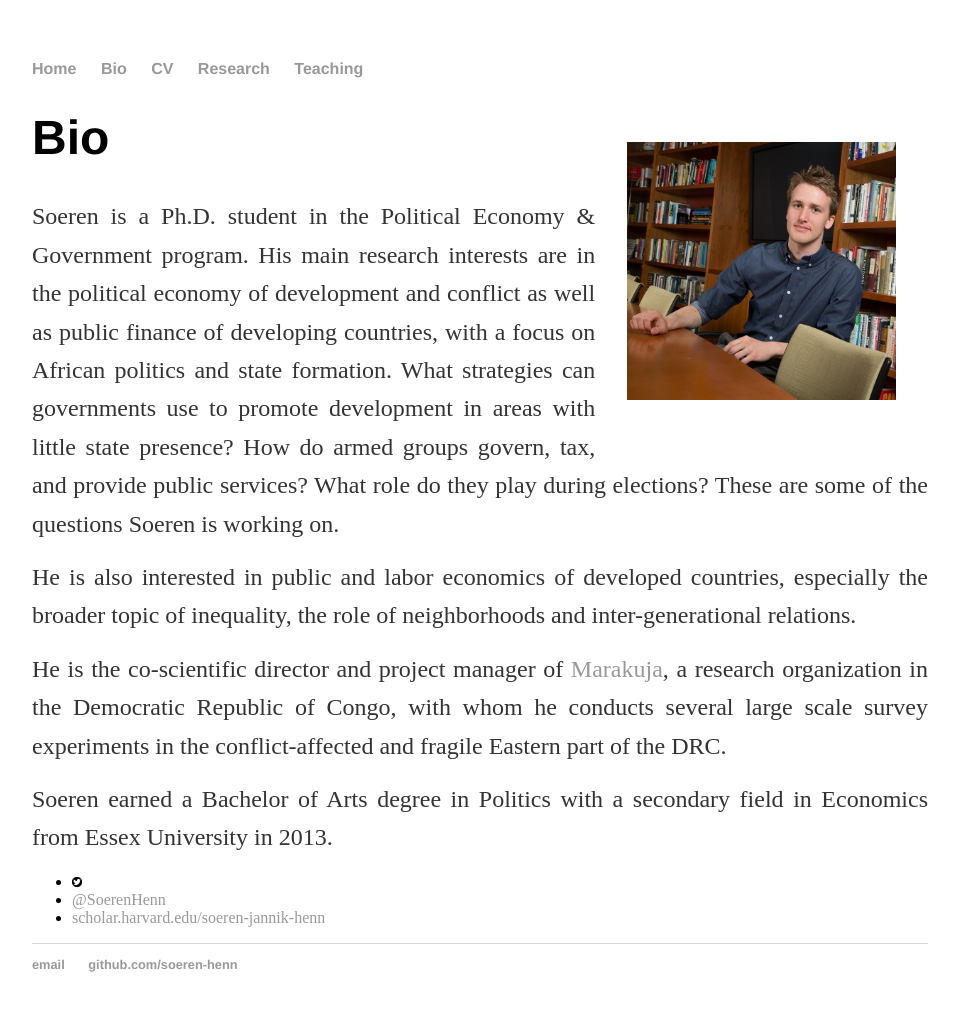
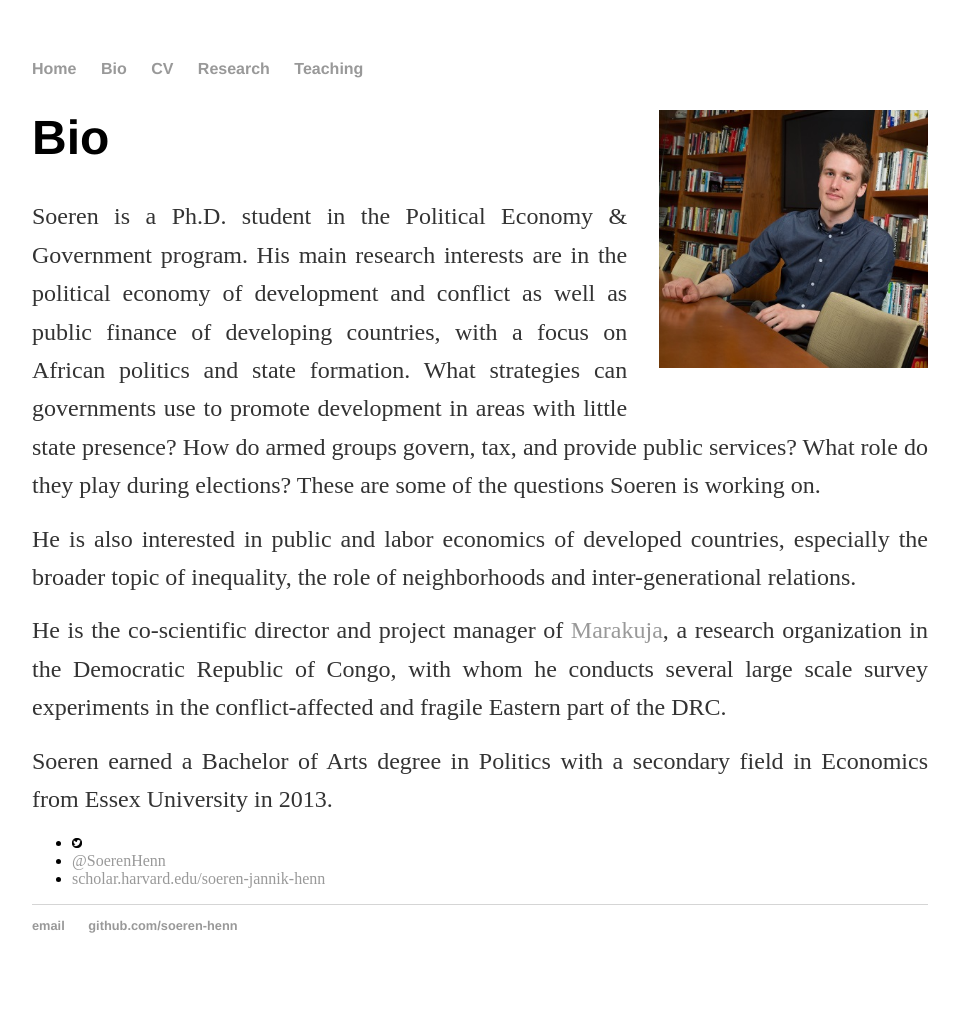
Before and after one commit to soeren-henn/soeren-henn.github.io, a Jekyll site: the page built from bio/index.html, in a window 1280 px wide. Shown: the whole page, without its empty margins (160-1119 px from the left). Built offline with Jekyll 4.4.1, drawn with Linux system fonts in a browser that asks for light colours; after the commit the page ends 993 px from its top, so only the background shows below that.

Commit message:
Update main.css

```diff
--- a/css/main.css
+++ b/css/main.css
@@ -48,7 +48,7 @@ ul.posts li {
     display: inline-block;
     float: right;
     width: 30%;
-    padding: 2em;
+    padding: 0 0 2em 2em;
 }
 
 .photo img {
```
